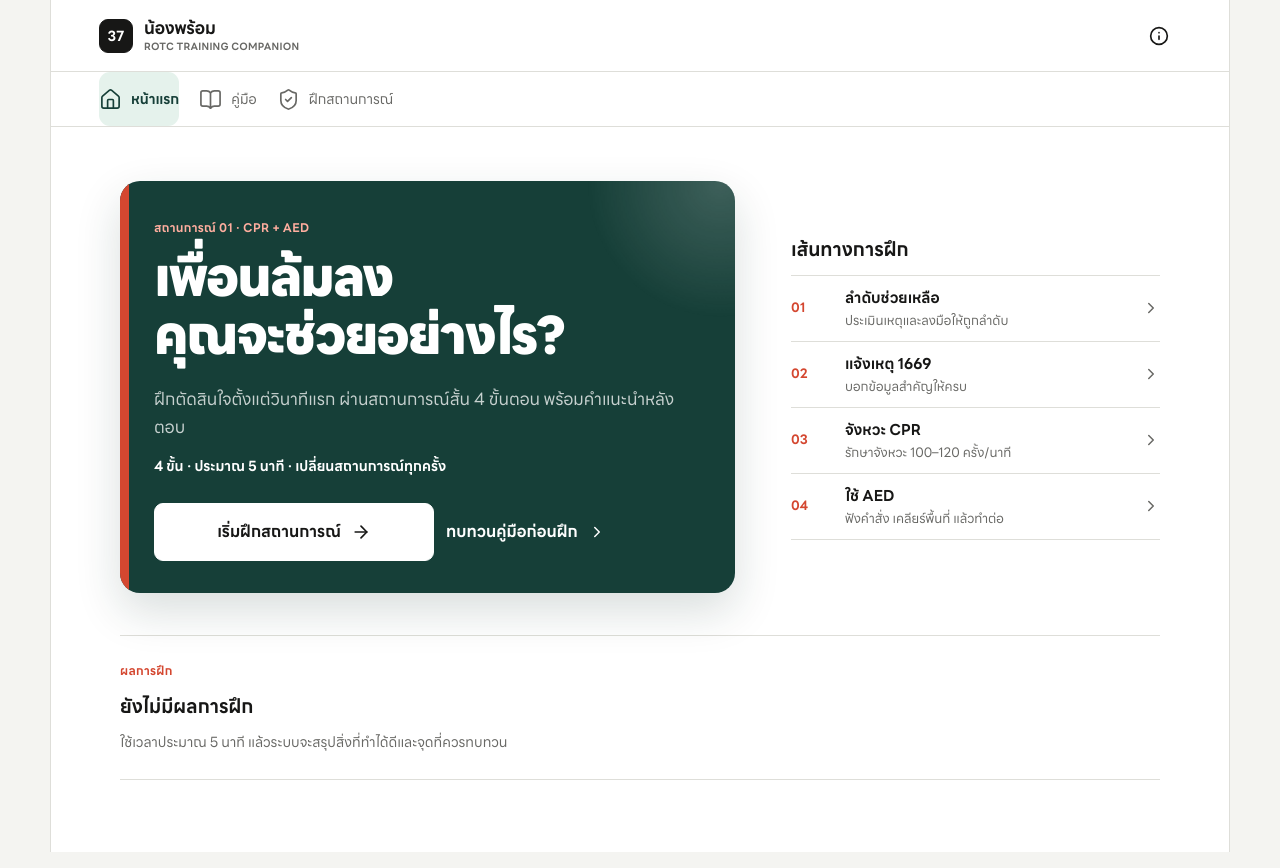
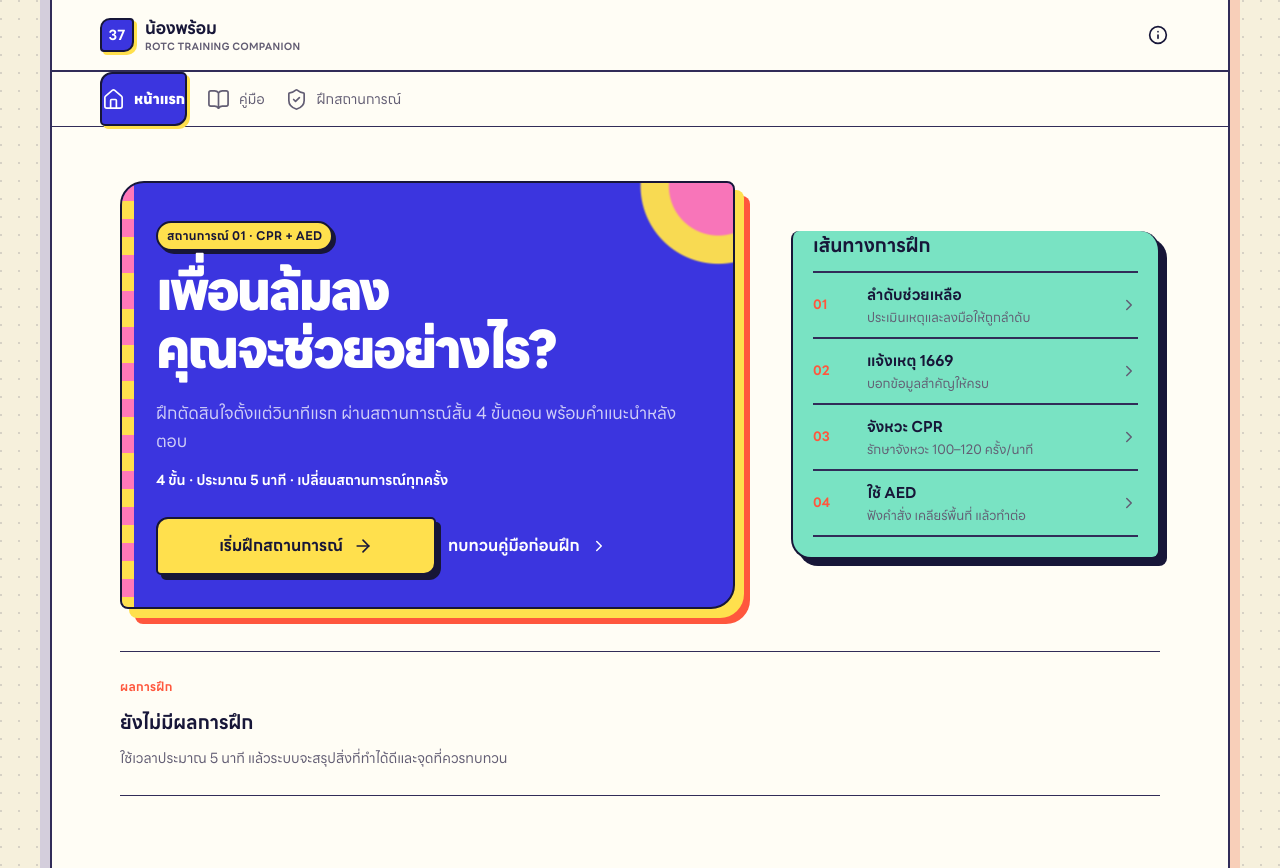
Before and after one commit to BeerBarnaby/rordor, a Next.js app: page / in a window 1280 px wide. Built offline with nearby package versions, Linux system fonts and the light colour scheme.

Commit message:
feat: redesign interface with maximalist palette

```diff
--- a/src/app/globals.css
+++ b/src/app/globals.css
@@ -1,24 +1,27 @@
 @import "tailwindcss";
 
 :root {
-  --color-paper: #f4f4f1;
-  --color-surface: #ffffff;
-  --color-panel: #f7f7f5;
-  --color-ink: #171716;
-  --color-ink-muted: #686865;
-  --color-line: #deded9;
-  --color-line-strong: #b9b9b3;
-  --color-pine: #163f38;
-  --color-pine-dark: #102f2a;
-  --color-signal: #d44730;
-  --color-signal-pressed: #b63825;
-  --color-signal-soft: #fae9e4;
-  --color-success: #177158;
-  --color-success-soft: #e5f2ec;
-  --color-warning: #805600;
-  --color-warning-soft: #fff0cf;
-  --color-danger: #b42318;
-  --color-danger-soft: #fce8e6;
+  --color-paper: #f6f0dc;
+  --color-surface: #fffdf5;
+  --color-panel: #eee7d1;
+  --color-ink: #171638;
+  --color-ink-muted: #625d73;
+  --color-line: #312c58;
+  --color-line-strong: #171638;
+  --color-pine: #3b35df;
+  --color-pine-dark: #2721aa;
+  --color-signal: #ff573d;
+  --color-signal-pressed: #d83d29;
+  --color-signal-soft: #ffe0d8;
+  --color-success: #08775f;
+  --color-success-soft: #ccefe3;
+  --color-warning: #694500;
+  --color-warning-soft: #ffe681;
+  --color-danger: #bd2538;
+  --color-danger-soft: #ffd9df;
+  --color-pink: #ff78b8;
+  --color-mint: #79e3c3;
+  --color-acid: #ffe04d;
   --radius-sm: 9px;
   --radius-md: 14px;
   --radius-lg: 20px;
@@ -46,7 +49,9 @@ html { background: var(--color-paper); }
 
 body {
   margin: 0;
-  background: var(--color-paper);
+  background-color: var(--color-paper);
+  background-image: radial-gradient(circle at 1px 1px, rgb(23 22 56 / 0.14) 1px, transparent 0);
+  background-size: 18px 18px;
   color: var(--color-ink);
   font: 400 16px/1.65 var(--font-line-seed), system-ui, sans-serif;
   -webkit-font-smoothing: antialiased;
@@ -66,7 +71,8 @@ button:disabled { cursor: not-allowed; opacity: 0.55; }
   min-height: 100dvh;
   margin: 0 auto;
   background: var(--color-surface);
-  border-inline: 1px solid var(--color-line);
+  border-inline: 2px solid var(--color-line);
+  box-shadow: 10px 0 0 rgb(255 87 61 / 0.22), -10px 0 0 rgb(59 53 223 / 0.18);
 }
 
 .app-header {
@@ -79,8 +85,8 @@ button:disabled { cursor: not-allowed; opacity: 0.55; }
   justify-content: space-between;
   gap: 16px;
   padding: 9px 20px;
-  border-bottom: 1px solid var(--color-line);
-  background: rgb(255 255 255 / 0.92);
+  border-bottom: 2px solid var(--color-line);
+  background: rgb(255 253 245 / 0.94);
   backdrop-filter: blur(16px);
 }
 
@@ -97,10 +103,11 @@ button:disabled { cursor: not-allowed; opacity: 0.55; }
   flex: 0 0 34px;
   display: grid;
   place-items: center;
-  border: 1px solid var(--color-ink);
-  border-radius: 9px;
+  border: 2px solid var(--color-ink);
+  border-radius: 10px 4px 10px 4px;
   color: white;
-  background: var(--color-ink);
+  background: var(--color-pine);
+  box-shadow: 3px 3px 0 var(--color-acid);
   font: 700 14px/1 var(--font-line-seed), system-ui, sans-serif;
 }
 .app-header[data-mode="standard"] .brand-stamp { color: var(--color-pine); background: white; border-color: white; }
@@ -144,9 +151,9 @@ button:disabled { cursor: not-allowed; opacity: 0.55; }
   display: grid;
   grid-template-columns: repeat(3, 1fr);
   padding: 7px 12px max(8px, env(safe-area-inset-bottom));
-  border-top: 1px solid var(--color-line);
-  background: rgb(255 255 255 / 0.96);
-  box-shadow: 0 -10px 30px rgb(23 23 22 / 0.05);
+  border-top: 2px solid var(--color-line);
+  background: rgb(255 253 245 / 0.96);
+  box-shadow: 0 -8px 0 rgb(255 224 77 / 0.32);
   backdrop-filter: blur(14px);
 }
 
@@ -173,7 +180,7 @@ button:disabled { cursor: not-allowed; opacity: 0.55; }
   background: var(--color-signal);
   transition: transform 160ms ease;
 }
-.nav-item[aria-current="page"] { color: var(--color-pine); font-weight: 700; border-radius: 11px; background: var(--color-success-soft); }
+.nav-item[aria-current="page"] { color: white; font-weight: 800; border: 2px solid var(--color-ink); border-radius: 12px 5px 12px 5px; background: var(--color-pine); box-shadow: 3px 3px 0 var(--color-acid); }
 .nav-item[aria-current="page"]::before { display: none; }
 .nav-item svg { width: 23px; height: 23px; stroke-width: 1.75; }
 .nav-item[aria-current="page"] svg { animation: nav-pop 360ms cubic-bezier(0.2, 0.9, 0.3, 1.25); }
@@ -188,7 +195,7 @@ button:disabled { cursor: not-allowed; opacity: 0.55; }
   font-size: clamp(36px, 10vw, 52px);
   line-height: 1.12;
   font-weight: 800;
-  letter-spacing: -0.04em;
+  letter-spacing: -0.055em;
   text-wrap: balance;
 }
 .section-title { margin: 0 0 12px; font-size: 19px; line-height: 28px; font-weight: 600; }
@@ -214,16 +221,16 @@ button:disabled { cursor: not-allowed; opacity: 0.55; }
   font-weight: 600;
   transition: background 150ms ease, border-color 150ms ease, transform 90ms ease;
 }
-.primary-button, .secondary-button { width: 100%; padding: 13px 18px; border-radius: var(--radius-sm); }
-.primary-button { color: white; background: var(--color-pine); border: 1px solid var(--color-pine); box-shadow: 0 1px 0 rgb(255 255 255 / 0.16) inset; }
+.primary-button, .secondary-button { width: 100%; padding: 13px 18px; border-radius: 12px 5px 12px 5px; }
+.primary-button { color: white; background: var(--color-signal); border: 2px solid var(--color-ink); box-shadow: 5px 5px 0 var(--color-ink); }
 .primary-button:hover { background: var(--color-pine-dark); border-color: var(--color-pine-dark); }
 .primary-button svg, .text-button svg, .module-open svg { transition: transform 180ms ease; }
 .primary-button:hover svg, .text-button:hover svg, .learning-module:hover .module-open svg { transform: translateX(4px); }
-.secondary-button { color: var(--color-ink); border: 1px solid var(--color-line); background: transparent; }
+.secondary-button { color: var(--color-ink); border: 2px solid var(--color-line); background: var(--color-acid); box-shadow: 4px 4px 0 var(--color-ink); }
 .secondary-button:hover { border-color: var(--color-ink-muted); background: rgb(21 37 34 / 0.035); }
 .text-button { width: fit-content; padding: 10px 2px; color: var(--color-pine); border-bottom: 1px solid transparent; }
 .text-button:hover { border-bottom-color: currentColor; }
-.primary-button:active, .secondary-button:active, .answer-option:active, .learning-module:active, .nav-item:active { transform: scale(0.98); }
+.primary-button:active, .secondary-button:active, .answer-option:active, .learning-module:active, .nav-item:active { transform: translate(3px, 3px) scale(0.985); box-shadow: 1px 1px 0 var(--color-ink); }
 
 .icon-button {
   min-width: 44px;
@@ -246,19 +253,19 @@ button:disabled { cursor: not-allowed; opacity: 0.55; }
   isolation: isolate;
   overflow: hidden;
   padding: 30px 22px 26px;
-  border: 0;
-  border-radius: var(--radius-lg);
+  border: 2px solid var(--color-ink);
+  border-radius: 24px 8px 24px 8px;
   background: var(--color-pine);
   color: white;
-  box-shadow: 0 18px 45px rgb(16 47 42 / 0.16);
+  box-shadow: 9px 9px 0 var(--color-acid), 15px 15px 0 var(--color-signal);
 }
 .home-hero::before {
   content: "";
   position: absolute;
   z-index: -1;
   inset: 0 auto 0 0;
-  width: 9px;
-  background: var(--color-signal);
+  width: 12px;
+  background: repeating-linear-gradient(180deg, var(--color-pink) 0 18px, var(--color-acid) 18px 36px);
 }
 .home-hero::after {
   content: "";
@@ -269,7 +276,7 @@ button:disabled { cursor: not-allowed; opacity: 0.55; }
   top: -145px;
   right: -100px;
   border-radius: 50%;
-  background: radial-gradient(circle, rgb(255 255 255 / 0.18), rgb(255 255 255 / 0) 68%);
+  background: radial-gradient(circle, var(--color-pink) 0 24%, var(--color-acid) 25% 38%, transparent 39%);
   animation: hero-orbit 7s ease-in-out infinite alternate;
 }
 .home-hero > * { animation: rise-in 520ms cubic-bezier(0.2, 0.75, 0.25, 1) both; }
@@ -277,23 +284,23 @@ button:disabled { cursor: not-allowed; opacity: 0.55; }
 .home-hero > :nth-child(3) { animation-delay: 120ms; }
 .home-hero > :nth-child(4) { animation-delay: 180ms; }
 .home-hero > :nth-child(5) { animation-delay: 240ms; }
-.home-hero .protocol-code { color: #ffae9f; }
+.home-hero .protocol-code { width: fit-content; padding: 4px 9px; border: 2px solid var(--color-ink); border-radius: 99px; color: var(--color-ink); background: var(--color-acid); box-shadow: 3px 3px 0 var(--color-ink); }
 .home-hero .lead { margin-top: 20px; color: rgb(255 255 255 / 0.76); }
 .mission-meta { margin-top: 14px; color: #fff; font-size: 14px; line-height: 22px; font-weight: 700; }
 .home-hero .hero-actions { margin-top: 26px; }
-.home-hero .primary-button { min-height: 58px; color: var(--color-ink); background: white; border-color: white; }
-.home-hero .primary-button:hover { background: #f3f3ef; border-color: #f3f3ef; }
+.home-hero .primary-button { min-height: 58px; color: var(--color-ink); background: var(--color-acid); border-color: var(--color-ink); }
+.home-hero .primary-button:hover { color: white; background: var(--color-signal); border-color: var(--color-ink); }
 .home-hero .text-button { color: white; }
 .home-hero .caption { color: rgb(255 255 255 / 0.68); }
-.training-plan { padding-top: 4px; }
-.training-rail { padding: 0; margin: 4px 0 0; list-style: none; border-bottom: 1px solid var(--color-line); }
+.training-plan { padding: 20px; border: 2px solid var(--color-ink); border-radius: 8px 20px 8px 20px; background: var(--color-mint); box-shadow: 7px 7px 0 var(--color-ink); }
+.training-rail { padding: 0; margin: 4px 0 0; list-style: none; border-bottom: 2px solid var(--color-line); }
 .training-rail li {
   display: grid;
   grid-template-columns: 42px minmax(0, 1fr) auto;
   align-items: center;
   gap: 12px;
   min-height: 66px;
-  border-top: 1px solid var(--color-line);
+  border-top: 2px solid var(--color-line);
   animation: rise-in 420ms ease both;
 }
 .training-rail li:nth-child(2) { animation-delay: 70ms; }
@@ -331,8 +338,10 @@ button:disabled { cursor: not-allowed; opacity: 0.55; }
 
 .notice {
   padding: 14px 16px;
-  border-left: 3px solid #c48a19;
+  border: 2px solid var(--color-ink);
+  border-left-width: 8px;
   background: var(--color-warning-soft);
+  box-shadow: 4px 4px 0 var(--color-ink);
   color: #684700;
   font-size: 14px;
   line-height: 22px;
@@ -348,22 +357,22 @@ button:disabled { cursor: not-allowed; opacity: 0.55; }
   align-items: flex-start;
   gap: 8px;
   padding: 16px;
-  border: 1px solid var(--module-border, var(--color-line));
-  border-radius: var(--radius-md);
+  border: 2px solid var(--color-ink);
+  border-radius: 18px 6px 18px 6px;
   text-align: left;
   background: var(--module-bg, var(--color-panel));
-  box-shadow: 0 8px 22px rgb(23 23 22 / 0.045);
+  box-shadow: 6px 6px 0 var(--color-ink);
   transition: transform 180ms ease, box-shadow 180ms ease, border-color 180ms ease;
   animation: card-enter 460ms cubic-bezier(0.2, 0.75, 0.25, 1) both;
 }
 .learning-module:nth-child(2) { animation-delay: 70ms; }
 .learning-module:nth-child(3) { animation-delay: 140ms; }
 .learning-module:nth-child(4) { animation-delay: 210ms; }
-.learning-module[data-module="assessment"] { --module-bg: #edf5f1; --module-border: #c7ded4; --module-color: #17614f; }
-.learning-module[data-module="call1669"] { --module-bg: #fff4d9; --module-border: #ebd39c; --module-color: #805600; }
-.learning-module[data-module="cpr"] { --module-bg: #eaf3f6; --module-border: #c8dce2; --module-color: #18546a; }
-.learning-module[data-module="aed"] { --module-bg: #fce9e6; --module-border: #edc1bb; --module-color: #a92f27; }
-.learning-module:hover { border-color: var(--module-color); transform: translateY(-4px); box-shadow: 0 14px 28px color-mix(in srgb, var(--module-color) 14%, transparent); }
+.learning-module[data-module="assessment"] { --module-bg: #79e3c3; --module-color: #164b40; }
+.learning-module[data-module="call1669"] { --module-bg: #ffe04d; --module-color: #684400; }
+.learning-module[data-module="cpr"] { --module-bg: #91c8ff; --module-color: #153f74; }
+.learning-module[data-module="aed"] { --module-bg: #ff9b8d; --module-color: #7e1e25; }
+.learning-module:hover { border-color: var(--color-ink); transform: translate(-2px, -4px) rotate(-0.4deg); box-shadow: 9px 11px 0 var(--color-ink); }
 .learning-module:active { transform: scale(0.965); box-shadow: 0 5px 12px rgb(23 23 22 / 0.08); }
 .learning-module .module-number { color: var(--module-color); font: 800 13px/18px var(--font-line-seed), system-ui, sans-serif; font-variant-numeric: tabular-nums; }
 .learning-module .module-icon { width: 29px; height: 29px; color: var(--module-color); stroke-width: 1.8; }
@@ -416,8 +425,10 @@ button:disabled { cursor: not-allowed; opacity: 0.55; }
   position: relative;
   overflow: hidden;
   aspect-ratio: 16 / 9;
-  border-radius: var(--radius-sm);
+  border: 2px solid var(--color-ink);
+  border-radius: 16px 5px 16px 5px;
   background: #ddd9cf;
+  box-shadow: 5px 5px 0 var(--color-pink);
 }
 .video-thumbnail img { width: 100%; height: 100%; object-fit: cover; filter: saturate(0.82) contrast(1.04); }
 .video-resource .video-thumbnail { transition: transform 200ms ease, box-shadow 200ms ease; }
@@ -696,9 +707,10 @@ button:disabled { cursor: not-allowed; opacity: 0.55; }
   margin: auto;
   padding: 0;
   overflow: auto;
-  border: 1px solid var(--color-line);
-  border-radius: var(--radius-md);
+  border: 2px solid var(--color-line);
+  border-radius: 20px 7px 20px 7px;
   background: var(--color-surface);
+  box-shadow: 10px 10px 0 var(--color-acid);
   color: var(--color-ink);
 }
 .app-dialog::backdrop { background: rgb(16 31 28 / 0.62); }
```
